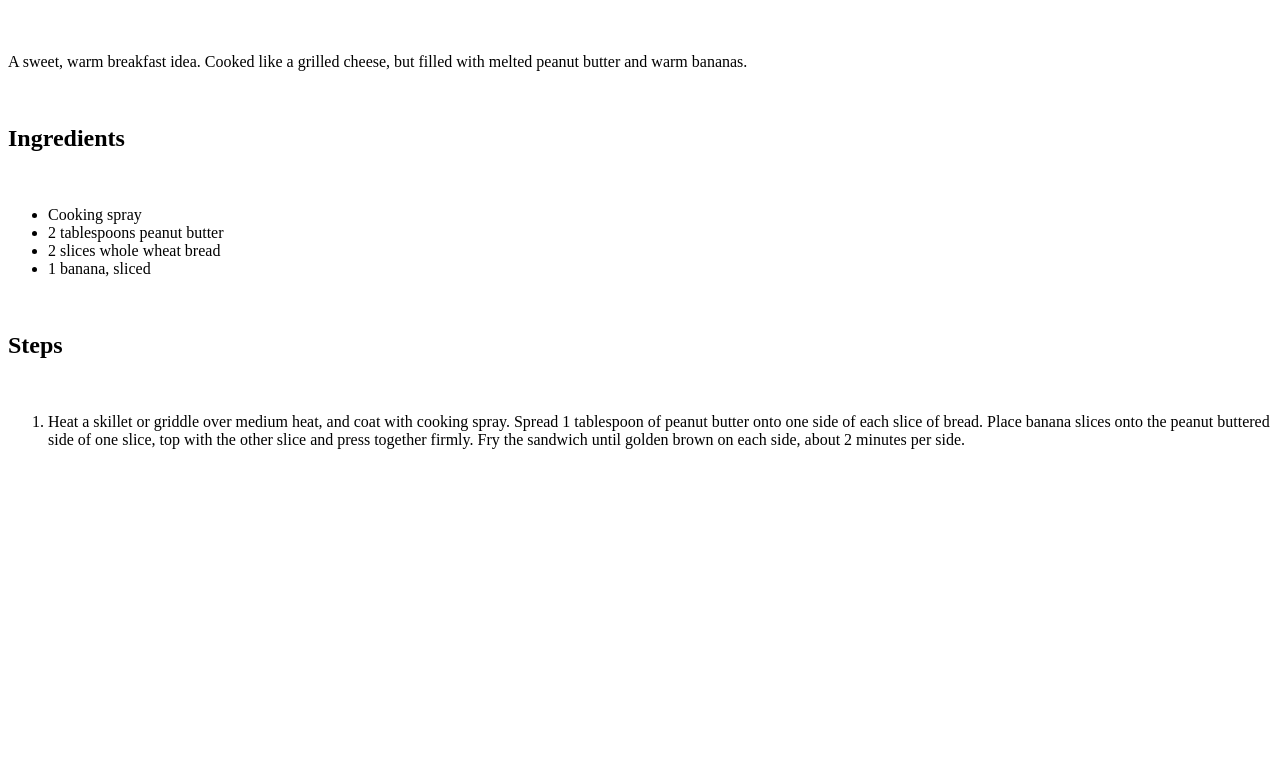
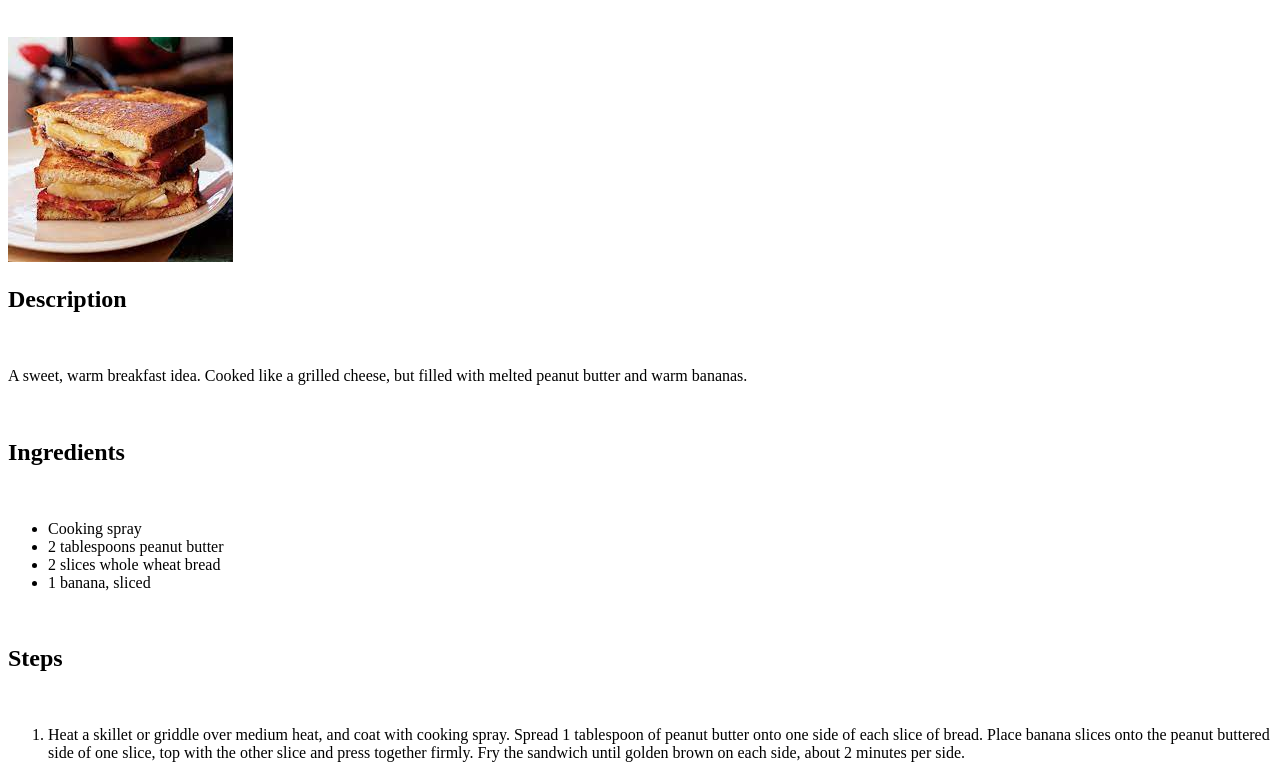
Before and after one commit to iankalicz/odin-recipes, a plain HTML site: page recipes/peanutbutter_banana_sandwich.html in a window 1280 px wide. Shown: the part 61-839 px from the top of the page. Before the commit the page ends 800 px from the top, so only its background shows below. Drawn offline with Linux system fonts and the light colour scheme; files whose address does not match are found by name.

Commit message:
image added to pbb_sandwich

```diff
--- a/recipes/peanutbutter_banana_sandwich.html
+++ b/recipes/peanutbutter_banana_sandwich.html
@@ -7,6 +7,10 @@
 
     <body>
         <h1>Peanut butter and banana sandwich</h1>
+        <br>
+        <img src="/home/iankalicz/repos/odin-recipes/images/pbb_sandwich.jpeg">
+        <br>
+        <h2>Description</h2>
         <br>
             <p>A sweet, warm breakfast idea. Cooked like a grilled cheese, but filled with melted peanut butter and warm bananas.</p>
         <br>
```
Also changed, not shown: images/pbb_sandwich.jpeg (added).
